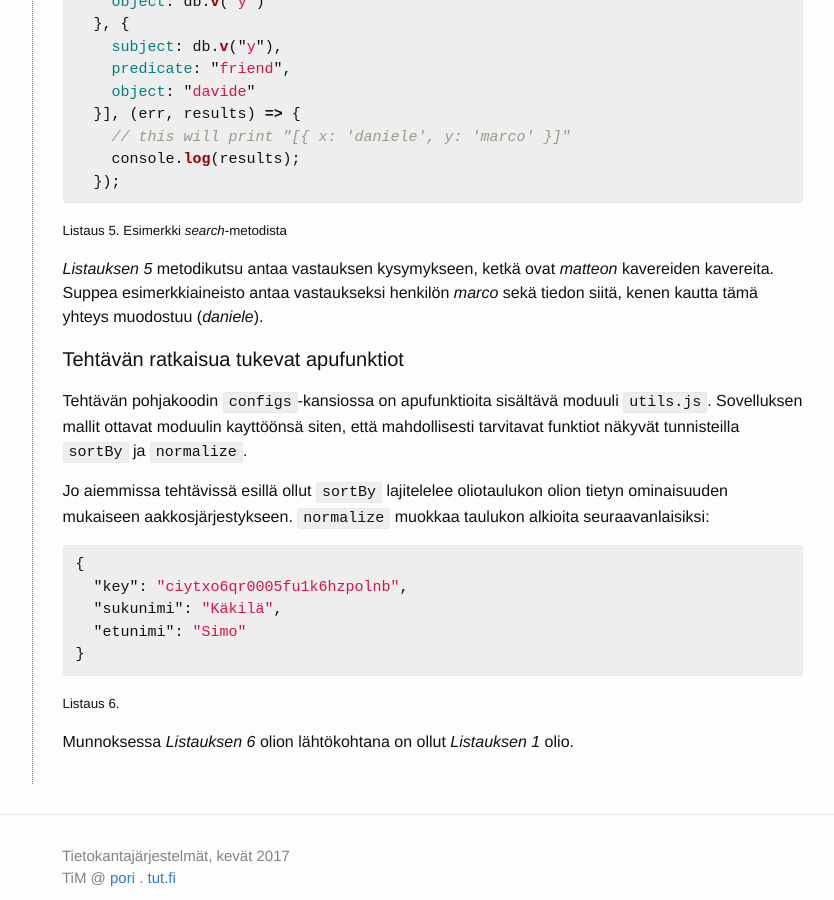
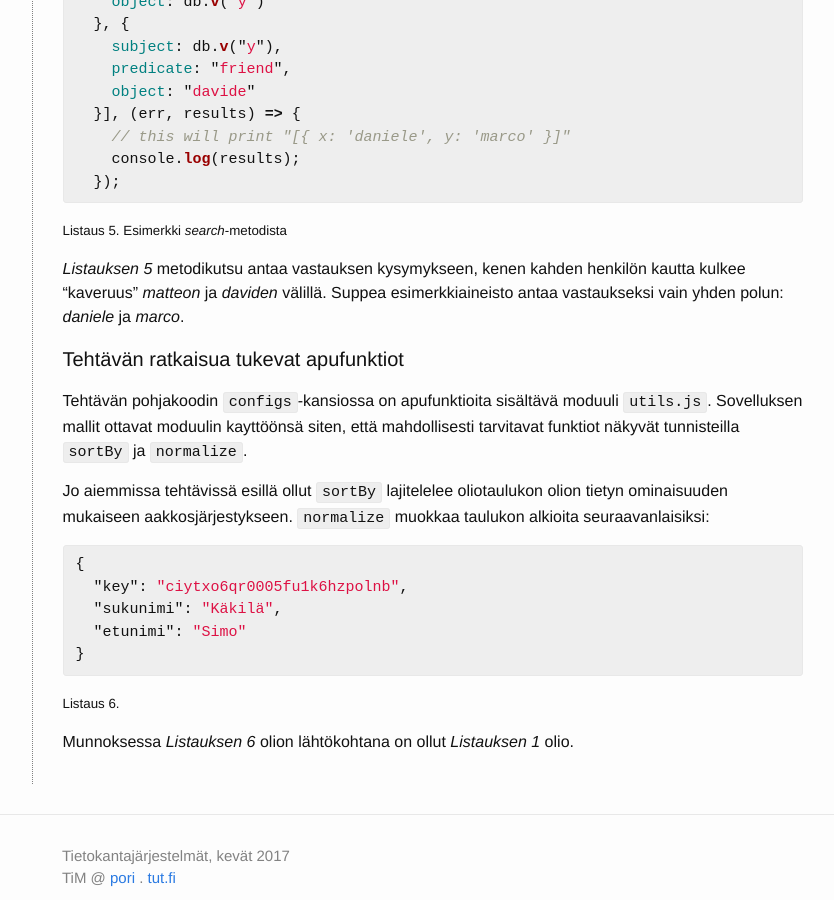
Before and after one commit to timedu/tkj2017k, a Jekyll site: the page built from docs/_osa5/tehtava51.md, in a window 1280 px wide and 900 px high, scrolled down 3179 px. Shown: the whole window, without its empty margins (208-1042 px from the left). Built offline with Jekyll 4.4.1, drawn with Linux system fonts in a browser that asks for light colours.

Commit message:
ex 5.1 fix

```diff
--- a/docs/_osa5/tehtava51.md
+++ b/docs/_osa5/tehtava51.md
@@ -160,7 +160,8 @@ db.search([{
 <small>Listaus 5. Esimerkki *search*-metodista</small>
 
 
-*Listauksen 5* metodikutsu antaa vastauksen kysymykseen, ketkä ovat *matteon* kavereiden kavereita. Suppea esimerkkiaineisto antaa vastaukseksi henkilön *marco* sekä tiedon siitä, kenen kautta tämä yhteys muodostuu (*daniele*).
+*Listauksen 5* metodikutsu antaa vastauksen kysymykseen, kenen kahden henkilön kautta  kulkee  "kaveruus" *matteon* ja *daviden* välillä. Suppea esimerkkiaineisto antaa vastaukseksi vain yhden polun: *daniele* ja *marco*.
+
 
 
 #### Tehtävän ratkaisua tukevat apufunktiot
```
